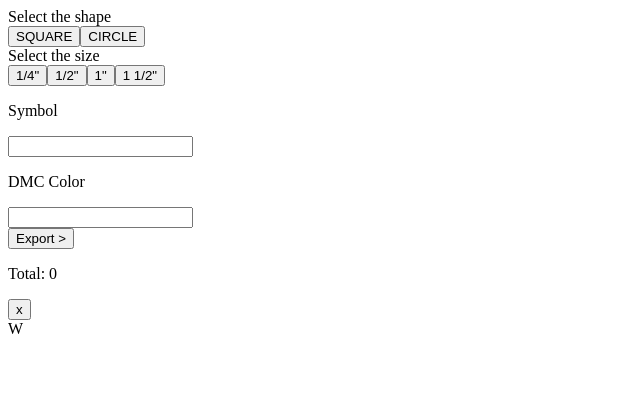
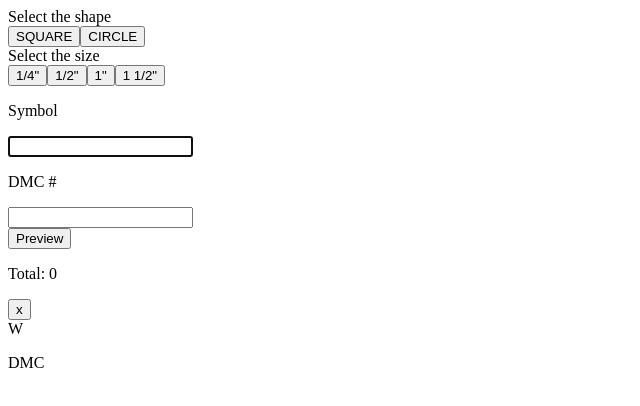
Before and after one commit to thurmand/diamond_legend_maker, a Next.js app: page /symbols in a window 1280 px wide. Shown: the top 406 px of the page, without its empty margins (0-640 px from the left). Built offline with nearby package versions, Linux system fonts and the light colour scheme.

Commit message:
dmc #, focus, styling

```diff
--- a/components/toggle-buttons.js
+++ b/components/toggle-buttons.js
@@ -30,8 +30,8 @@ function ToggleButton({ children, value }) {
   var { activeButton, setSelectedButton } = useContext(ToggleContext);
   var style =
     activeButton === value
-      ? "border-2 p-2 border-blue-500 focus:outline-none rounded"
-      : "border p-2 focus:outline-none rounded";
+      ? "border-2 p-2 border-blue-500 focus:outline-none rounded m-1"
+      : "border p-2 focus:outline-none rounded m-1";
   return (
     <button className={style} onClick={() => setSelectedButton(value)}>
       {children}
--- a/pages/symbols/index.js
+++ b/pages/symbols/index.js
@@ -77,14 +77,14 @@ export default function Symbols() {
                 }}
                 className="border focus:outline-none rounded border-black px-2 bg-white"
               >
-                {"Export >"}
+                {"Preview"}
               </button>
             </div>
           </div>
 
           <div className="border" />
           <ListSymbols
-            className="px-4 py-1 w-28 h-full overflow-y-scroll"
+            className="px-4 py-1  h-full overflow-y-scroll"
             values={symbolList}
             onTextColorChange={onTextColorChange}
             onClear={onClear}
@@ -101,18 +101,8 @@ function EnterSymbols({ className, onEnterSymbol }) {
   var [symbol, setSymbol] = useState("");
   var [dmc, setDmc] = useState("");
   var [background, setBackground] = useState("white");
-
-  function onEnter(ele) {
-    if (event.key === "Enter") {
-      if (dmcList[dmc]?.hex) {
-        onEnterSymbol({ symbol, hex: `#${dmcList[dmc].hex}` });
-        setSymbol("");
-        setDmc("");
-      } else {
-        console.log("not a valid color");
-      }
-    }
-  }
+  let symbolInput = null;
+  let dmcInput = null;
 
   useEffect(() => {
     if (dmcList[dmc]?.hex) {
@@ -122,44 +112,66 @@ function EnterSymbols({ className, onEnterSymbol }) {
     }
   }, [dmc]);
 
+  useEffect(() => {
+    symbolInput.focus();
+  }, []);
+
+  function onEnter(ele) {
+    if (event.key === "Enter") {
+      if (dmcList[dmc]?.hex && symbol != "") {
+        onEnterSymbol({ symbol, hex: `#${dmcList[dmc].hex}`, dmc });
+        setSymbol("");
+        setDmc("");
+        symbolInput.focus();
+      } else {
+        console.log("not a valid color");
+      }
+    }
+  }
+
   return (
     <div className={className} style={{ backgroundColor: background }}>
-      <div className="flex justify-center bg-white px-2 pb-2 rounded-lg">
+      <div className="flex justify-evenly bg-white px-2 pb-2 rounded-lg">
         <div className="flex flex-col">
-          <p className="text-4xl">Symbol</p>
-          <div>
+          <p className="text-3xl">Symbol</p>
+
           <input
             onFocus={(event) => event.target.select()}
-              className="border"
+            className="border-b-2 border-gray-400 text-4xl mt-2 w-24 focus:outline-none"
             type="text"
-              name="colorCount"
             maxLength="1"
             value={symbol}
             onChange={({ target }) => {
               setSymbol(target.value);
+              dmcInput.focus();
             }}
-              autoComplete={"off"}
+            autoComplete="off"
+            ref={(ref) => {
+              symbolInput = ref;
+            }}
           />
-          </div>
         </div>
         <div className="p-2" />
         <div className="flex flex-col">
-          <p className="text-4xl">DMC Color</p>
-          <div>
+          <p className="text-3xl">DMC #</p>
           <input
             onFocus={(event) => event.target.select()}
-              className="border"
-              type="number"
-              name="colorCount"
+            className="mt-2 border-b-2 border-gray-400 text-4xl w-24 focus:outline-none"
+            type="text"
             maxLength="5"
             value={dmc}
             onChange={({ target }) => {
+              if (isNaN(target.value)) {
+                return;
+              }
               setDmc(target.value);
             }}
             onKeyDown={onEnter}
-              autoComplete={"off"}
+            autoComplete="off"
+            ref={(ref) => {
+              dmcInput = ref;
+            }}
           />
-          </div>
         </div>
       </div>
 
@@ -194,7 +206,9 @@ function ListSymbols({
         </button>
         <div className="px-1" />
         <div className="flex-1">W</div>
-        <div className="flex-1"></div>
+        <div className="px-1" />
+        <p className="flex-1">DMC</p>
+        <div className="px-1" />
       </div>
 
       {values.map((n, i) => (
@@ -214,6 +228,8 @@ function ListSymbols({
               onTextColorChange(n.symbol);
             }}
           />
+          <div className="px-1" />
+          <p className="flex-1">{n.dmc}</p>
           <div className="px-1" />
           <button
             title="Remove color"
```
Lines whose indentation alone changed are shown as unchanged.
